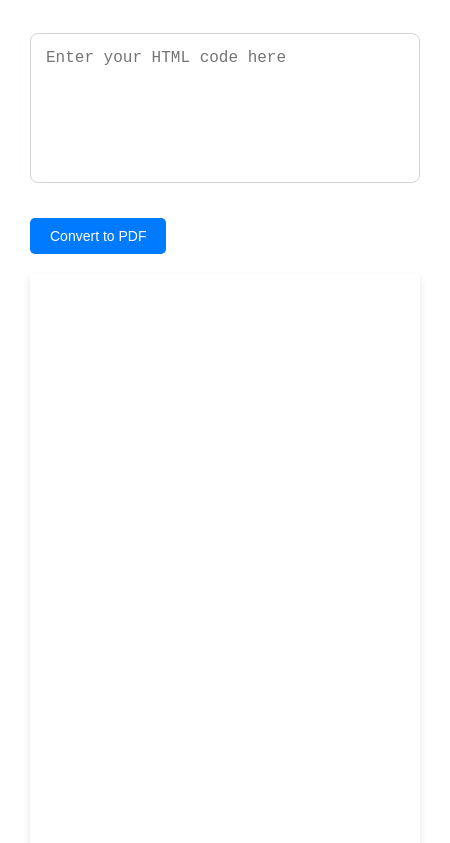
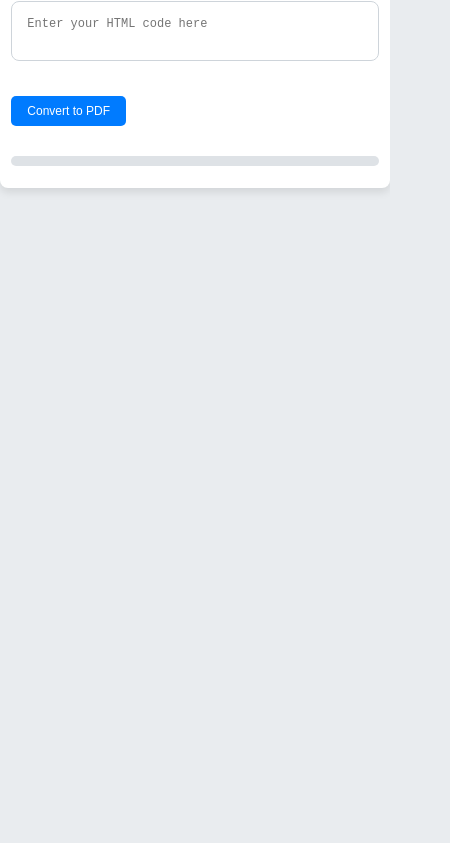
Before and after one commit to fasthired/HTML-Code-To-PDF-Converter, a plain HTML site: page index.html in a window 390 px wide. Shown: the part 106-949 px from the top of the page, 450 px wide, since content can reach past the window. After the commit the page ends 844 px from the top, so only its background shows below. Drawn offline with Linux system fonts and the light colour scheme.

Commit message:
Update index.html

```diff
--- a/index.html
+++ b/index.html
@@ -5,33 +5,32 @@
     <meta name="viewport" content="width=device-width, initial-scale=1.0">
     <title>HTML to PDF Converter</title>
     <style>
-        body {
-            font-family: 'Segoe UI', Tahoma, Geneva, Verdana, sans-serif;
+        html, body {
             margin: 0;
             padding: 0;
+            font-family: 'Segoe UI', Tahoma, Geneva, Verdana, sans-serif;
             background-color: #e9ecef;
+            height: 100%;
+            overflow-x: hidden;
         }
 
         .container {
-            width: 100%;
-            max-width: 1000px;
+            width: 210mm;
+            max-width: 100%;
             background: #ffffff;
-            padding: 30px;
+            padding: 10mm;
+            box-sizing: border-box;
             border-radius: 8px;
             box-shadow: 0 4px 8px rgba(0,0,0,0.1);
             margin: 20px auto;
+            overflow: hidden;
         }
 
         .preview {
             width: 100%;
-            max-width: 210mm; /* A4 width */
-            min-height: 297mm; /* A4 height */
             background: #ffffff;
-            padding: 2mm; /* 2mm all sides for very small margin */
+            overflow: hidden;
             box-sizing: border-box;
-            box-shadow: 0 4px 8px rgba(0,0,0,0.1);
-            margin: 20px 0;
-            overflow: auto;
         }
 
         h1 {
@@ -43,7 +42,7 @@
 
         textarea {
             width: 100%;
-            height: 200px;
+            height: 100px;
             margin: 20px 0;
             padding: 15px;
             font-size: 16px;
@@ -51,6 +50,9 @@
             border-radius: 8px;
             box-sizing: border-box;
             resize: none;
+            font-family: monospace;
+            white-space: pre-wrap;
+            word-wrap: break-word;
         }
 
         button, #downloadButton {
@@ -88,7 +90,6 @@
         }
 
         #progressContainer {
-            display: none;
             width: 100%;
             height: 10px;
             background: #dee2e6;
@@ -105,13 +106,44 @@
         }
 
         @media (max-width: 768px) {
+            .container {
+                width: 148mm; /* Resize to A5 format (A4 / 2) for smaller screens */
+                padding: 5mm;
+            }
+
+            h1 {
+                font-size: 20px;
+            }
+
             textarea {
-                height: 150px;
+                height: 80px;
+                font-size: 14px;
             }
 
             button, #downloadButton {
                 padding: 10px 20px;
                 font-size: 14px;
+            }
+        }
+
+        @media (max-width: 480px) {
+            .container {
+                width: 105mm; /* Resize to A6 format (A5 / 2) for smaller screens */
+                padding: 3mm;
+            }
+
+            h1 {
+                font-size: 18px;
+            }
+
+            textarea {
+                height: 60px;
+                font-size: 12px;
+            }
+
+            button, #downloadButton {
+                padding: 8px 16px;
+                font-size: 12px;
             }
         }
     </style>
@@ -150,7 +182,6 @@
             progressContainer.style.display = 'block';
             progressBar.style.width = '0%';
 
-            // Simulated progress bar
             let progress = 0;
             const interval = setInterval(() => {
                 if (progress < 100) {
@@ -162,11 +193,11 @@
             }, 100);
 
             const options = {
-                margin: [2, 2, 2, 2], // 2mm margin around each page
+                margin: 10, /* Adjust margins as needed */
                 filename: 'document.pdf',
                 image: { type: 'jpeg', quality: 0.98 },
-                html2canvas: { scale: 2, useCORS: true },
-                jsPDF: { unit: 'mm', format: 'a4', orientation: 'portrait' } // A4 format with millimeter unit
+                html2canvas: { scale: 2, useCORS: true, scrollX: 0, scrollY: 0 },
+                jsPDF: { unit: 'mm', format: 'a4' } /* Force A4 page format */
             };
 
             html2pdf().from(previewElement).set(options).toPdf().get('pdf').then((pdf) => {
```
